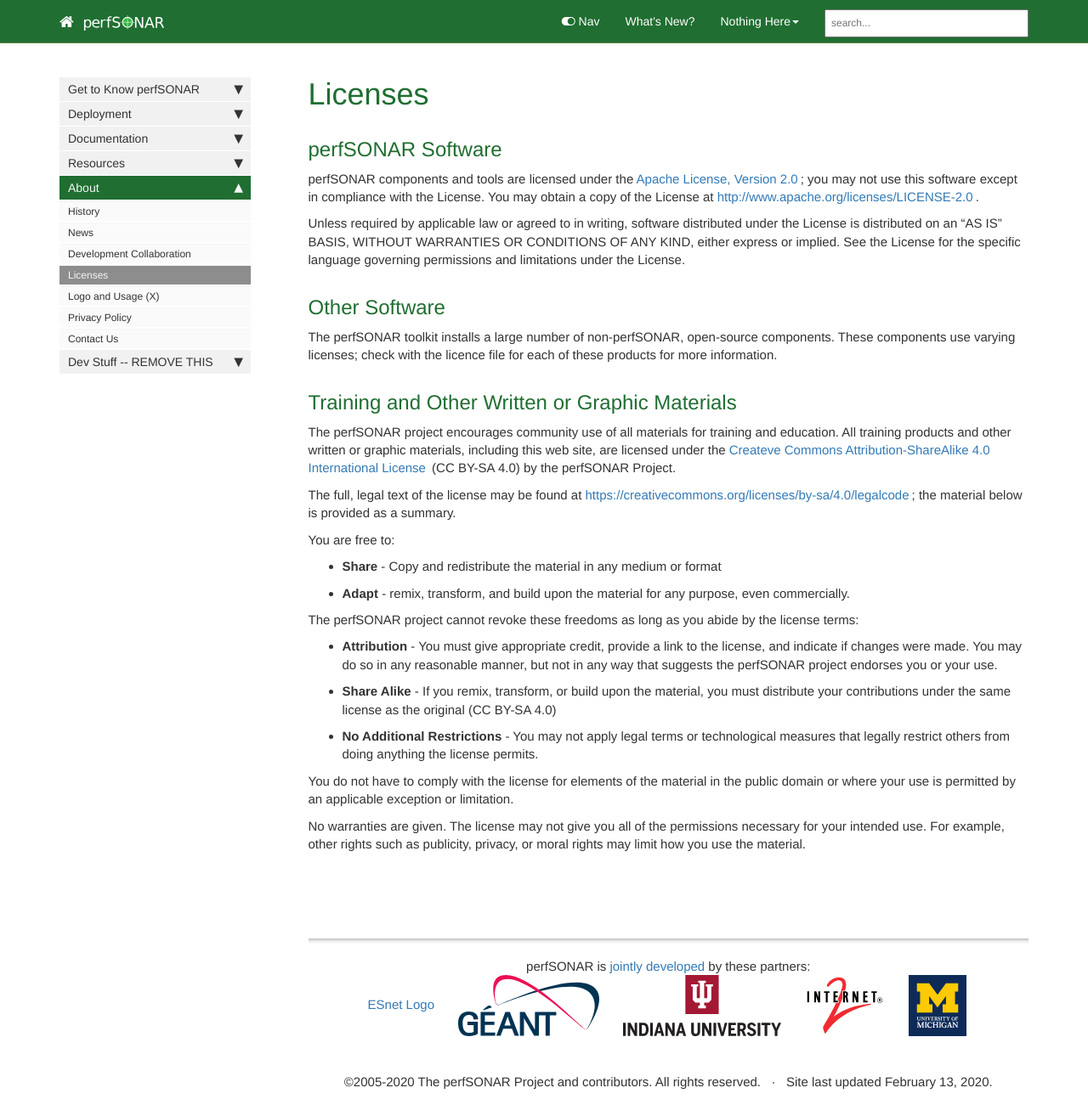
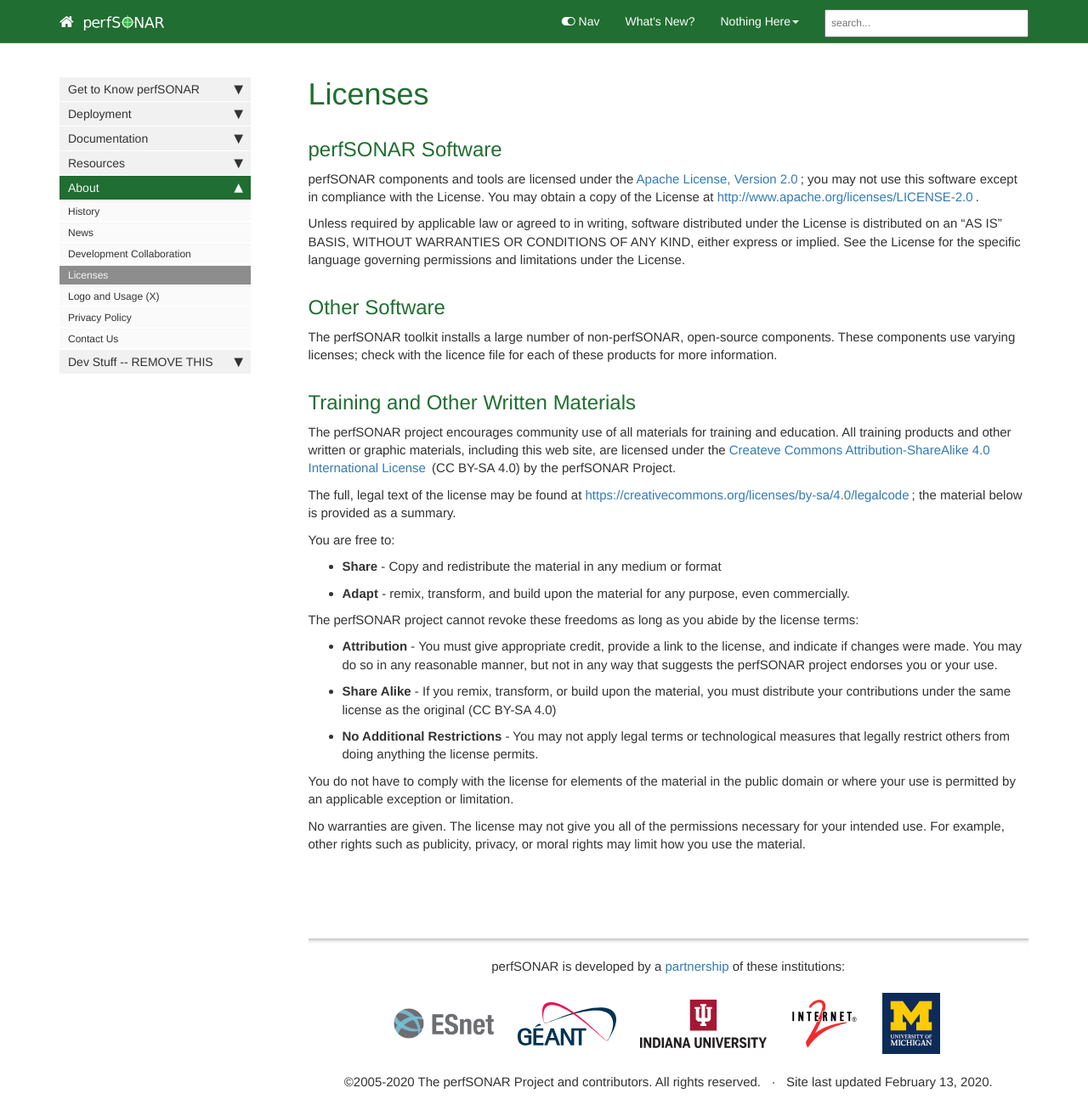
Before and after one commit to perfsonar/website, a Jekyll site: the page built from pages/about/license.md, in a window 1280 px wide and 1294 px high. Shown: the whole window at 85% size. Built offline with Jekyll 4.4.1, drawn with Linux system fonts in a browser that asks for light colours; comment, search, counter and statistics services are not loaded.

Commit message:
More development

```diff
--- a/_includes/footer.html
+++ b/_includes/footer.html
@@ -1,20 +1,32 @@
-{% assign logo_height = "72pt" %}
+{% comment %}
+
+Notes on the height multiplication that takes place in these images:
+
+The UMich logo has the smallest text and is scaled to logo_height for
+readability.  All of the others have their heights scaled down
+relative to that so everything has roughly-equal visual weight.
+
+The logos were originally scaled to the same height, which have the
+wider logos more visual dominance.
+
+{% endcomment %}
+{% assign logo_height = 72.0 %}
   <div class="row">
     <div class="col-lg-12 footer">
       <div class="cleanlinks">
 	<center>
-	  perfSONAR is <a href="about_collaboration.html">jointly developed</a> by these partners:
+	  perfSONAR is developed by a <a href="about_collaboration.html">partnership</a> of these institutions:
 	  <br/>
-	  <a href="https://www.es.net">ESnet Logo</a>
+	  <br/>
+	  <a href="https://www.es.net"><img src="images/logos/esnet.png" alt="ESNet Logo" target="_blank" height="{{ logo_height | times: 0.5 }}pt" /></a>
 	  &nbsp;&nbsp;&nbsp;&nbsp
-	  <a href="https://www.geant.net"><img src="images/logos/geant.svg" alt="GÉANT Logo" target="_blank" height="{{ logo_height }}" /></a>
+	  <a href="https://www.geant.net"><img src="images/logos/geant.svg" alt="GÉANT Logo" target="_blank" height="{{ logo_height | times: 0.7 }}pt" /></a>
 	  &nbsp;&nbsp;&nbsp;&nbsp
-	  <a href="https://www.iu.edu"><img src="images/logos/indiana.svg" alt="Indiana University Logo" target="_blank" height="{{ logo_height }}" /></a>
+	  <a href="https://www.iu.edu"><img src="images/logos/indiana.svg" alt="Indiana University Logo" target="_blank" height="{{ logo_height | times: 0.8 }}pt" /></a>
 	  &nbsp;&nbsp;&nbsp;&nbsp
-	  <a href="https://www.internet2.edu"><img src="images/logos/internet2.svg" alt="Internet2 Logo" target="_blank" height="{{ logo_height}}" /></a>
+	  <a href="https://www.internet2.edu"><img src="images/logos/internet2.svg" alt="Internet2 Logo" target="_blank" height="{{ logo_height | times: 0.85 }}pt" /></a>
 	  &nbsp;&nbsp;&nbsp;&nbsp
-	  <a href="https://www.umich.edu"><img src="images/logos/umich.svg" alt="University of Michigan Logo" target="_blank" height="{{ logo_height}}" /></a>
-	  <br />
+	  <a href="https://www.umich.edu"><img src="images/logos/umich.svg" alt="University of Michigan Logo" target="_blank" height="{{ logo_height }}pt" /></a>
 	  <br />
 	  <br />
 	  <p>&copy;2005-{{ site.time | date: "%Y"  }} {{site.company_name}}. All rights reserved.
--- a/pages/about/license.md
+++ b/pages/about/license.md
@@ -29,7 +29,7 @@ open-source components.  These components use varying licenses; check
 with the licence file for each of these products for more information.
 
 
-## Training and Other Written or Graphic Materials
+## Training and Other Written Materials
 
 The perfSONAR project encourages community use of all materials for
 training and education.  All training products and other written or
```
Also changed, not shown: images/logos/esnet.png (added), images/logos/perfsonar-powered.svg.
